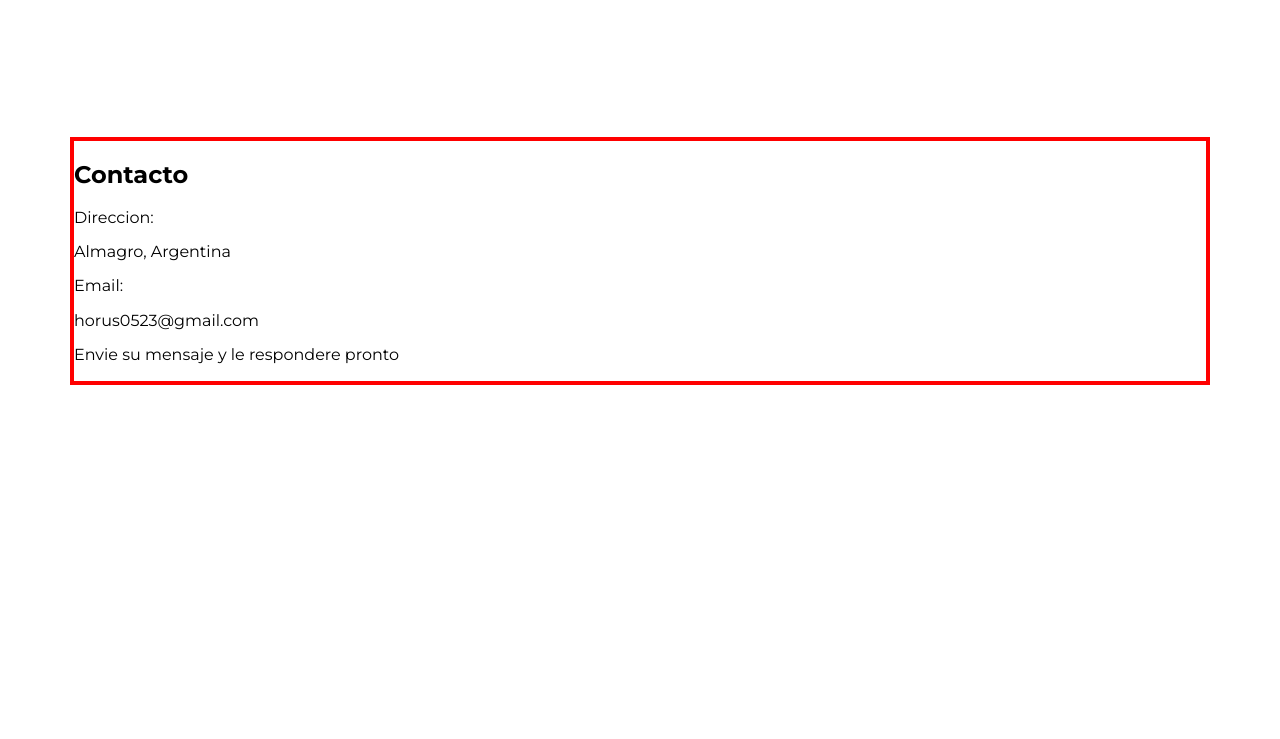
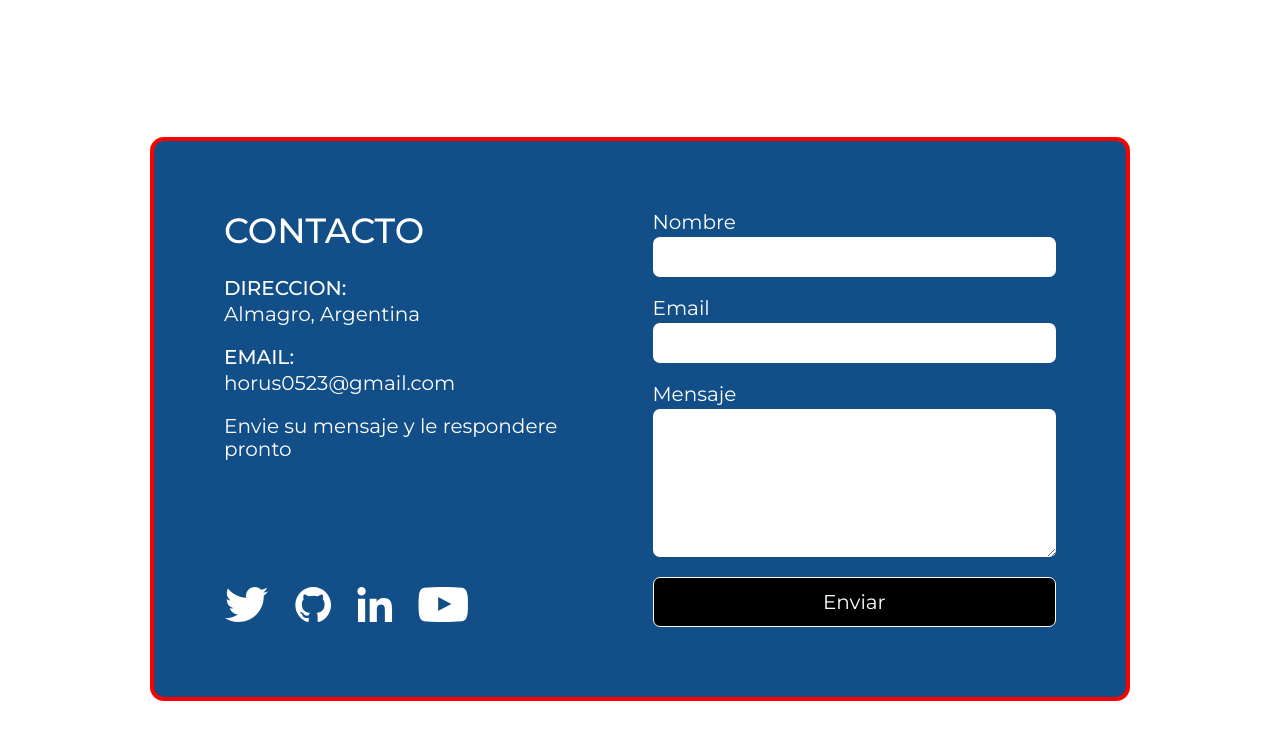
Before and after one commit to horus0523/PortFolio, a plain HTML site: page index.html in a window 1280 px wide. Shown: the part 2767-3506 px from the top of the page. Before the commit the page ends 3222 px from the top, so only its background shows below. Drawn offline with nearby package versions, Linux system fonts and the light colour scheme.

Commit message:
Se crea el archivo contact.css
-Se crea el archivo contact.css
-Se añaden archivos para redes sociales

```diff
--- /dev/null
+++ b/css/contact.css
@@ -0,0 +1,139 @@
+.contact {
+    background-color: var(--primary-color);
+    color: var(--text-color-inverse);
+    font-size: 18px;
+    border-radius: 14px;
+    padding: 25px;
+
+    display: grid;
+    gap: 25px;
+}
+
+.contact p,
+.contact h2,
+.contact ul {
+    margin: 0;
+    padding: 0;
+}
+
+.contact-title {
+    font-size: 30px;
+    font-weight: 500;
+    text-align: center;
+    text-transform: uppercase;
+}
+
+.contact-details,
+.contact-form {
+    display: grid;
+    gap: 20px;
+}
+
+.contact-details-group,
+.contact-form-group {
+    display: grid;
+    gap: 3px;
+}
+
+.conctact-label {
+    text-transform: uppercase;
+    font-weight: 500;
+}
+
+.contact-form input,
+.contact-form textarea {
+    border-radius: 7px;
+    border: none;
+    height: 30px;
+    padding: 5px 10px;
+}
+
+.contact-form textarea {
+    height: auto;
+    resize: vertical;
+}
+
+.contact-form-submit {
+    width: 100%;
+    height: 50px;
+
+    background-color: var(--text-color);
+    border-radius: 7px;
+    color: var(--text-color-inverse);
+    border: 1px solid var(--theme-color);
+
+    cursor: pointer;
+}
+
+.contact-form-submit:hover {
+    box-shadow: 0 0 14px var(--secondary-color);
+}
+
+.social-list {
+    list-style: none;
+
+    display: flex;
+    gap: 25px;
+    justify-content: center;
+}
+
+.social-list img {
+    height: 25px;
+}
+
+.social-list img:hover {
+    /*filtra la sombra al rededor del contenido*/
+    filter: drop-shadow(0 0 14px var(--secondary-color));
+    /* fin de la funcionalidad */
+}
+
+@media (min-width: 950px) {
+    .contact {
+        font-size: 20px;
+        padding: 70px;
+
+        max-width: 980px;
+        margin: 0 auto;
+
+        box-sizing: border-box;
+    }
+
+    .contact-title {
+        font-size: 35px;
+        text-align: left;
+    }
+
+    .social-list {
+        justify-content: flex-start;
+    }
+
+    .social-list img {
+        height: 35px;
+    }
+
+    .contact-title {
+        grid-area: title;
+    }
+
+    .contact-details {
+        grid-area: details;
+    }
+
+    .contact-form {
+        grid-area: form;
+    }
+
+    .social {
+        grid-area: social;
+    }
+
+    .contact {
+        display: grid;
+        grid:
+        "title form" auto
+        "details form" 1fr
+        "social form" auto /
+        1fr    1fr;
+        align-items: start;
+    }
+}
--- a/css/experiences.css
+++ b/css/experiences.css
@@ -29,7 +29,7 @@
 .experience-date {
   font-size: 25px;
   font-weight: bold;
-    color: var(--secundary-color);
+  color: var(--secondary-color);
 }
 
 .experience-company {
@@ -105,7 +105,8 @@
     position: relative;
   }
 
-    .line::before, .line::after {
+  .line::before,
+  .line::after {
     content: "";
     display: block;
     width: 20px;
--- a/css/main.css
+++ b/css/main.css
@@ -1,7 +1,7 @@
 :root {
   --theme-color: white;
   --primary-color: #124f88;
-    --secundary-color: #f7c331;
+  --secondary-color: #f7c331;
   --text-color-inverse: white;
   --text-color: black;
   --navbar-shallow-color: #e5e5e5;
@@ -34,10 +34,11 @@ section[id] {
 /* observer */
 
 body {
-    font-family: 'Montserrat', sans-serif;
+  font-family: "Montserrat", sans-serif;
   background-color: var(--theme-color);
   color: var(--text-color);
   padding-top: 70px;
+  box-sizing: border-box;
 }
 
 a {
@@ -55,7 +56,7 @@ a {
   padding-bottom: 25px;
 }
 
-@media(min-width: 950px) {
+@media (min-width: 950px) {
   .horizontal-padding {
     padding-left: 70px;
     padding-right: 70px;
@@ -65,4 +66,4 @@ a {
     padding-top: 70px;
     padding-bottom: 70px;
   }
-};
+} ;
--- a/css/navbar.css
+++ b/css/navbar.css
@@ -54,7 +54,7 @@
 
 .menu a::after {
   content: "";
-    background-color: var(--secundary-color);
+  background-color: var(--secondary-color);
   position: absolute;
   left: 0;
   top: calc(100% + 5px);
@@ -79,7 +79,6 @@
 }
 
 @media (max-width: 950px) {
-
   /* Menu */
   .menu {
     flex-direction: column;
@@ -135,6 +134,6 @@
 
   .menu a:hover,
   .menu a.selected {
-        color: var(--secundary-color);
+    color: var(--secondary-color);
   }
 }
--- a/css/profile.css
+++ b/css/profile.css
@@ -14,7 +14,7 @@
 }
 
 .profile-img-line {
-    background-color: var(--secundary-color);
+  background-color: var(--secondary-color);
   height: 14px;
   position: absolute;
   width: 100%;
@@ -88,5 +88,4 @@
   .profile-btn {
     font-size: 28px;
   }
-
 }
--- a/index.html
+++ b/index.html
@@ -15,6 +15,7 @@
     <link rel="stylesheet" href="/css/profile.css" />
     <link rel="stylesheet" href="/css/skills.css" />
     <link rel="stylesheet" href="/css/experiences.css">
+    <link rel="stylesheet" href="/css/contact.css">
     <script defer src="/js/app.js"></script>
 </head>
 
@@ -126,6 +127,45 @@
                     <p class="contact-text">Envie su mensaje y le respondere pronto</p>
                 </div>
             </div>
+            <form class="contact-form">
+                <div class="contact-form-group">
+                    <label for="name">Nombre</label>
+                    <input required type="text" name="name" id="name">
+                </div>
+                <div class="contact-form-group">
+                    <label for="email">Email</label>
+                    <input required type="email" name="name" id="email">
+                </div>
+                <div class="contact-form-group">
+                    <label for="messaje">Mensaje</label>
+                    <textarea required name="message" id="messaje" rows="6"></textarea>
+                </div>
+                <button type="submit" class="contact-form-submit">Enviar</button>
+            </form>
+            <nav class="social">
+                <ul class="social-list">
+                    <li class="social-item">
+                        <a href="link twitter" class="social-link">
+                            <img src="/img/social/twitter.svg" alt="twitter profile">
+                        </a>
+                    </li>
+                    <li class="social-item">
+                        <a href="link github" class="social-link">
+                            <img src="/img/social/github.svg" alt="github profile">
+                        </a>
+                    </li>
+                    <li class="social-item">
+                        <a href="link linkedin" class="social-link">
+                            <img src="/img/social/linkedin.svg" alt="linkedin profile">
+                        </a>
+                    </li>
+                    <li class="social-item">
+                        <a href="link youtube" class="social-link">
+                            <img src="/img/social/youtube.svg" alt="youtube profile">
+                        </a>
+                    </li>
+                </ul>
+            </nav>
         </section>
     </div>
 </body>
```
Also changed, not shown: img/social/github.svg (added), img/social/linkedin.svg (added), img/social/twitter.svg (added), img/social/youtube.svg (added). Lines whose indentation alone changed are shown as unchanged.
